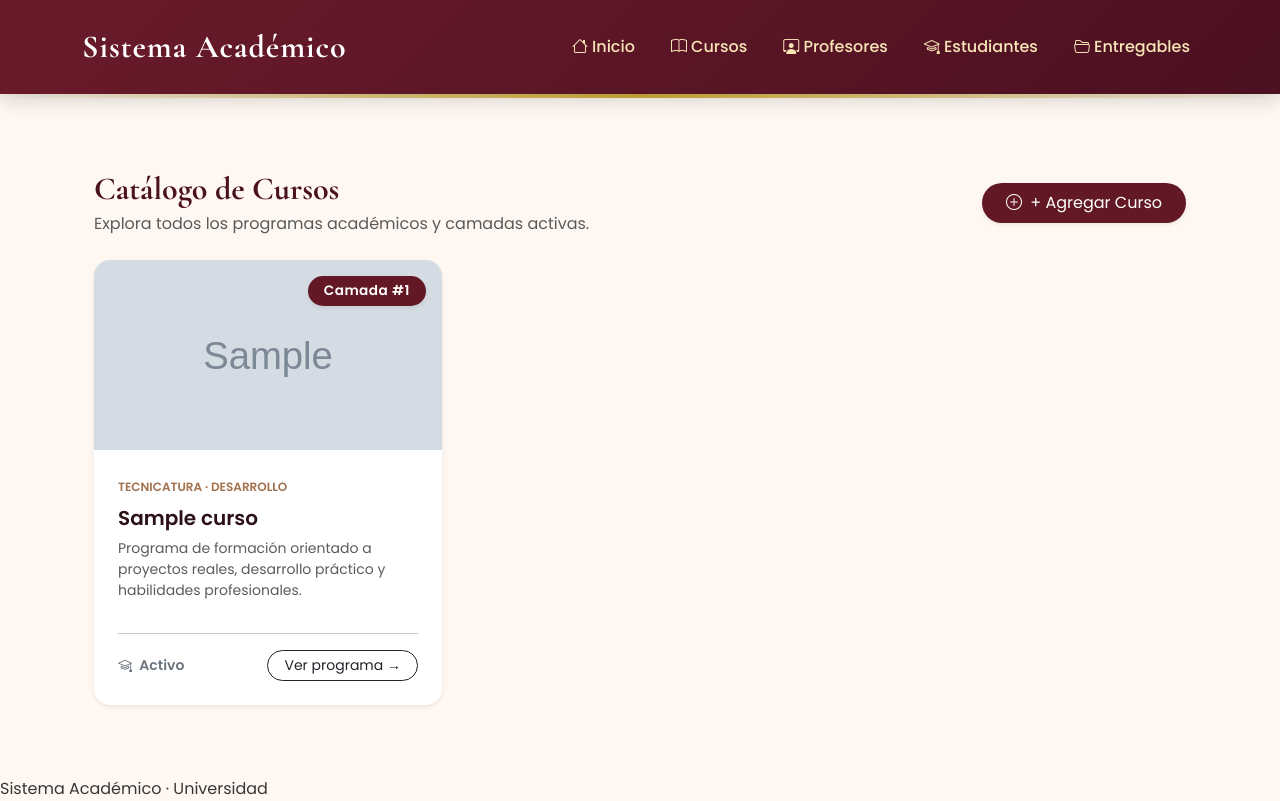
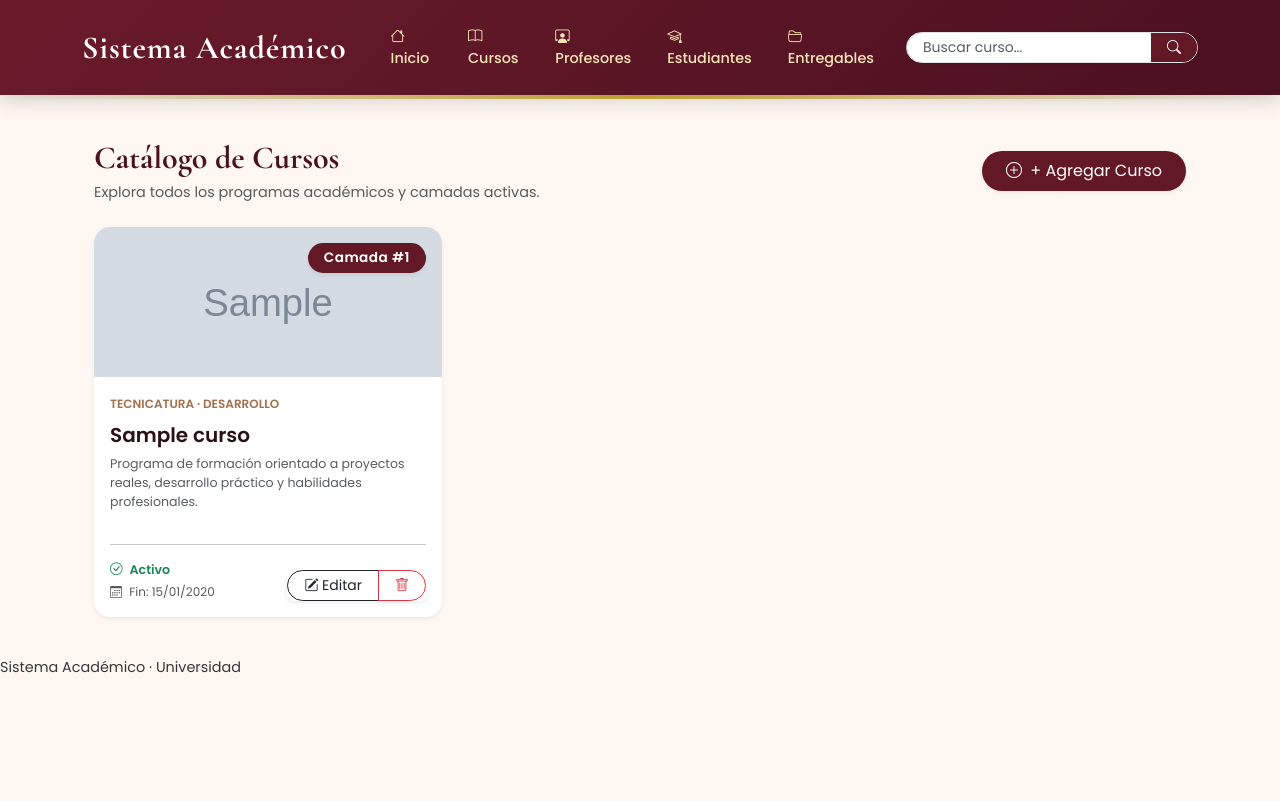
Before and after one commit to cotisanddoval/PythonProyecto1, a Django app: page /cursos/ in a window 1280 px wide. After the commit the page ends 673 px from the top, so only its background shows below. Run offline with Django 5.2, Linux system fonts and the light colour scheme; tables that the repository leaves empty hold one stand-in row (values such as "Sample post"); grey boxes marked "Sample" are stand-in pictures.

Commit message:
corregí la interfaz y agregué mas cosas a los forms

```diff
--- a/Proyecto1/myapp/forms.py
+++ b/Proyecto1/myapp/forms.py
@@ -9,7 +9,10 @@ class EstudianteForm(forms.ModelForm):
 class CursoFormulario(forms.ModelForm):
     class Meta:
         model = Curso
-        fields = ['nombre', 'camada', 'imagen']
+        fields = ['nombre', 'camada', 'imagen', 'activo', 'fecha_fin']
+        widgets = {
+            'fecha_fin': forms.DateInput(attrs={'type': 'date', 'class': 'form-control'}),
+        }
 
 class ProfesorForm(forms.ModelForm):
     class Meta:
--- a/Proyecto1/myapp/models.py
+++ b/Proyecto1/myapp/models.py
@@ -14,6 +14,10 @@ class Curso(models.Model):
     nombre = models.CharField(max_length=100)
     camada = models.IntegerField()
     imagen = models.ImageField(upload_to='cursos/', null=True, blank=True)
+
+    # Nuevos campos para manejar el estado y la fecha:
+    activo = models.BooleanField(default=True, verbose_name="¿Curso Activo?")
+    fecha_fin = models.DateField(null=True, blank=True, verbose_name="Fecha de Finalización")
 
     def __str__(self):
         return f"{self.nombre} (Camada {self.camada})"
--- a/Proyecto1/myapp/templates/myapp/cursos.html
+++ b/Proyecto1/myapp/templates/myapp/cursos.html
@@ -24,8 +24,8 @@ Cursos - Sistema Académico
         <div class="col">
             <div class="card h-100 border-0 shadow-sm rounded-4 overflow-hidden card-hover" style="background-color: #ffffff; transition: transform 0.2s ease, box-shadow 0.2s ease;">
 
-                <!-- Reemplaza el bloque de imagen dentro del card en cursos.html por esto: -->
-<div class="position-relative" style="height: 190px;">
+                <!-- Portada del curso -->
+                <div class="position-relative" style="height: 150px;">
                     {% if curso.imagen %}
                         <img src="{{ curso.imagen.url }}"
                              class="w-100 h-100 object-fit-cover"
@@ -43,7 +43,7 @@ Cursos - Sistema Académico
                 </div>
 
                 <!-- Cuerpo de la tarjeta -->
-                <div class="card-body d-flex flex-column p-4">
+                <div class="card-body d-flex flex-column p-3">
                     <div class="mb-2">
                         <span class="text-uppercase fw-semibold" style="font-size: 0.75rem; color: #a3704c;">
                             Tecnicatura &middot; Desarrollo
@@ -60,14 +60,38 @@ Cursos - Sistema Académico
 
                     <hr class="my-3 opacity-10">
 
-                    <!-- Acciones / Pie de tarjeta -->
-                    <div class="d-flex justify-content-between align-items-center">
-                        <span class="small fw-semibold text-secondary">
-                            <i class="bi bi-mortarboard me-1"></i> Activo
+                    <!-- Acciones / Pie de tarjeta con botones Editar y Eliminar -->
+                    <div class="d-flex justify-content-between align-items-end">
+
+                        <!-- Lógica dinámica de Activo/Inactivo y Fecha -->
+                        <div class="d-flex flex-column">
+                            {% if curso.activo %}
+                                <span class="small fw-semibold text-success mb-1">
+                                    <i class="bi bi-check-circle me-1"></i> Activo
                                 </span>
-                        <a href="#" class="btn btn-sm btn-outline-dark rounded-pill px-3">
-                            Ver programa &rarr;
+                            {% else %}
+                                <span class="small fw-semibold text-secondary mb-1">
+                                    <i class="bi bi-dash-circle me-1"></i> Inactivo
+                                </span>
+                            {% endif %}
+
+                            {% if curso.fecha_fin %}
+                                <span class="small text-muted" style="font-size: 0.75rem;">
+                                    <i class="bi bi-calendar3 me-1"></i> Fin: {{ curso.fecha_fin|date:"d/m/Y" }}
+                                </span>
+                            {% endif %}
+                        </div>
+
+                        <!-- Grupo de botones estilizados -->
+                        <div class="btn-group shadow-sm" role="group">
+                            <a href="{% url 'myapp:editar_curso' curso.pk %}" class="btn btn-sm btn-outline-dark rounded-start-pill px-3" title="Editar">
+                                <i class="bi bi-pencil-square"></i> Editar
                             </a>
+                            <a href="{% url 'myapp:eliminar_curso' curso.pk %}" class="btn btn-sm btn-outline-danger rounded-end-pill px-3" title="Eliminar">
+                                <i class="bi bi-trash"></i>
+                            </a>
+                        </div>
+
                     </div>
                 </div>
 
--- a/Proyecto1/myapp/urls.py
+++ b/Proyecto1/myapp/urls.py
@@ -16,6 +16,8 @@ urlpatterns = [
     # Cursos
     path('cursos/', views.cursos, name='cursos'),
     path('curso/nuevo/', views.cursoFormulario, name='cursoFormulario'),
+    path('cursos/editar/<int:pk>/', views.editar_curso, name='editar_curso'),
+    path('cursos/eliminar/<int:pk>/', views.eliminar_curso, name='eliminar_curso'),
 
     # Profesores
     path('profesores/', views.profesores, name='profesores'),
--- a/Proyecto1/myapp/views.py
+++ b/Proyecto1/myapp/views.py
@@ -134,3 +134,27 @@ def cursoFormulario(request):
         form = CursoFormulario()
 
     return render(request, 'myapp/curso_formulario.html', {'form': form})
+
+# Editar Curso
+def editar_curso(request, pk):
+    curso = get_object_or_404(Curso, pk=pk)
+    if request.method == 'POST':
+        # Es indispensable request.FILES para que se guarde la imagen si la cambian
+        form = CursoFormulario(request.POST, request.FILES, instance=curso)
+        if form.is_valid():
+            form.save()
+            return redirect('myapp:cursos')
+    else:
+        # Pre-poblamos el formulario con los datos existentes
+        form = CursoFormulario(instance=curso)
+
+    # Reutilizamos tu plantilla actual de agregar curso
+    return render(request, 'myapp/curso_formulario.html', {'form': form})
+
+# Eliminar Curso
+def eliminar_curso(request, pk):
+    curso = get_object_or_404(Curso, pk=pk)
+    if request.method == 'POST':
+        curso.delete()
+        return redirect('myapp:cursos')
+    return render(request, 'myapp/curso_confirm_delete.html', {'curso': curso})
--- a/Proyecto1/templates/base.html
+++ b/Proyecto1/templates/base.html
@@ -10,18 +10,19 @@
     <title>{% block title %}{% endblock %}</title>
 
     <link rel="preconnect" href="https://fonts.googleapis.com">
+    <link rel="preconnect" href="https://fonts.gstatic.com" crossorigin>
+    <link href="https://fonts.googleapis.com/css2?family=Cormorant+Garamond:wght@500;700&family=Poppins:wght@300;400;500;600&display=swap" rel="stylesheet">
+    <link href="https://cdn.jsdelivr.net/npm/bootstrap@5.3.7/dist/css/bootstrap.min.css" rel="stylesheet">
+    <link rel="stylesheet" href="/static/css/style.css">
+    <link rel="stylesheet" href="https://cdn.jsdelivr.net/npm/bootstrap-icons@1.11.3/font/bootstrap-icons.min.css">
+    <link rel="stylesheet" href="https://cdnjs.cloudflare.com/ajax/libs/animate.css/4.1.1/animate.min.css"/>
 
-    <link rel="preconnect" href="https://fonts.gstatic.com" crossorigin>
-
-    <link href="https://fonts.googleapis.com/css2?family=Cormorant+Garamond:wght@500;700&family=Poppins:wght@300;400;500;600&display=swap" rel="stylesheet">
-
-    <link href="https://cdn.jsdelivr.net/npm/bootstrap@5.3.7/dist/css/bootstrap.min.css" rel="stylesheet">
-
-    <link rel="stylesheet" href="/static/css/style.css">
-
-    <link rel="stylesheet" href="https://cdn.jsdelivr.net/npm/bootstrap-icons@1.11.3/font/bootstrap-icons.min.css">
-
-    <link rel="stylesheet" href="https://cdnjs.cloudflare.com/ajax/libs/animate.css/4.1.1/animate.min.css"/>
+    <!-- Ajuste global para que todo el texto se vea más compacto -->
+    <style>
+        body {
+            font-size: 0.9rem;
+        }
+    </style>
 
 </head>
 
@@ -35,16 +36,13 @@
             Sistema Académico
         </a>
 
-<button class="navbar-toggler" data-bs-toggle="collapse"
-data-bs-target="#menu">
-
+        <button class="navbar-toggler" data-bs-toggle="collapse" data-bs-target="#menu">
             <span class="navbar-toggler-icon"></span>
-
         </button>
 
         <div class="collapse navbar-collapse justify-content-end" id="menu">
 
-<ul class="navbar-nav">
+            <ul class="navbar-nav align-items-center">
 
                 <li class="nav-item">
                     <a class="nav-link" href="{% url 'myapp:index' %}">
@@ -76,6 +74,18 @@ data-bs-target="#menu">
                     </a>
                 </li>
 
+                <!-- Buscador agregado en el menú -->
+                <li class="nav-item ms-lg-4 mt-3 mt-lg-0">
+                    <form class="d-flex" action="{% url 'myapp:cursos' %}" method="GET">
+                        <div class="input-group input-group-sm shadow-sm rounded-pill overflow-hidden border">
+                            <input type="text" name="buscar" class="form-control border-0 px-3" placeholder="Buscar curso..." aria-label="Buscar curso">
+                            <button class="btn border-0 text-white px-3" type="submit" style="background-color: #631925;">
+                                <i class="bi bi-search"></i>
+                            </button>
+                        </div>
+                    </form>
+                </li>
+
             </ul>
 
         </div>
@@ -86,7 +96,7 @@ data-bs-target="#menu">
 
 <div class="gold-line"></div>
 
-<div class="container py-5">
+<div class="container py-3">
 
     {% block content %}
     {% endblock %}
```
Also changed, not shown: Proyecto1/myapp/templates/myapp/curso_confirm_delete.html (added, +55 -0 lines), Proyecto1/myapp/templates/myapp/curso_formulario.html (+8 -9 lines), Proyecto1/myapp/templates/myapp/profesor_formulario.html (+10 -8 lines), Proyecto1/media/cursos/Node-1.png (added), Proyecto1/myapp/migrations/0005_curso_activo_curso_fecha_fin.py (added). Lines whose indentation alone changed are shown as unchanged.
